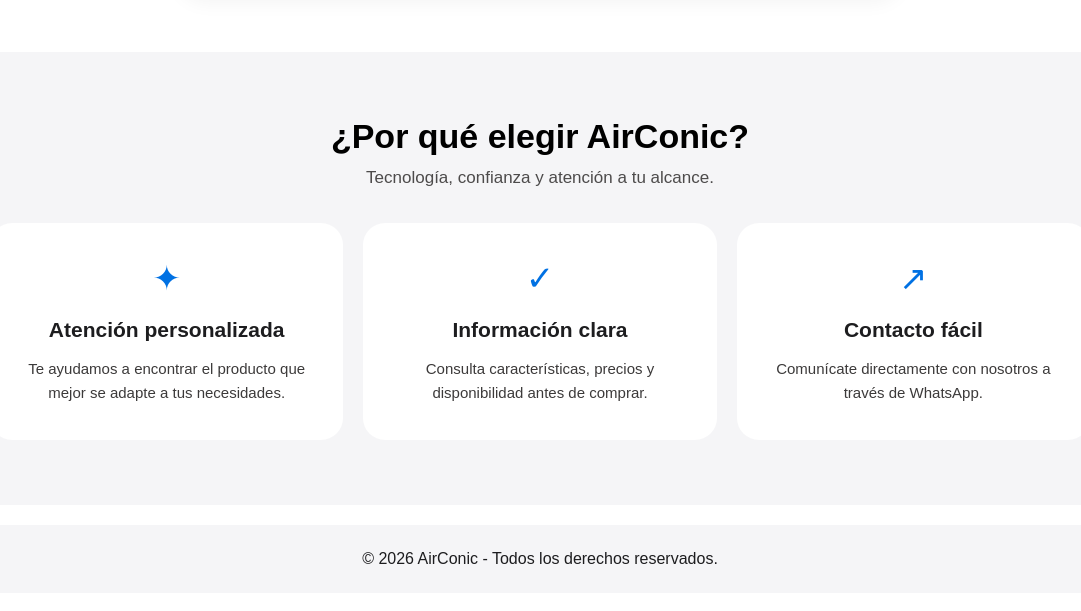
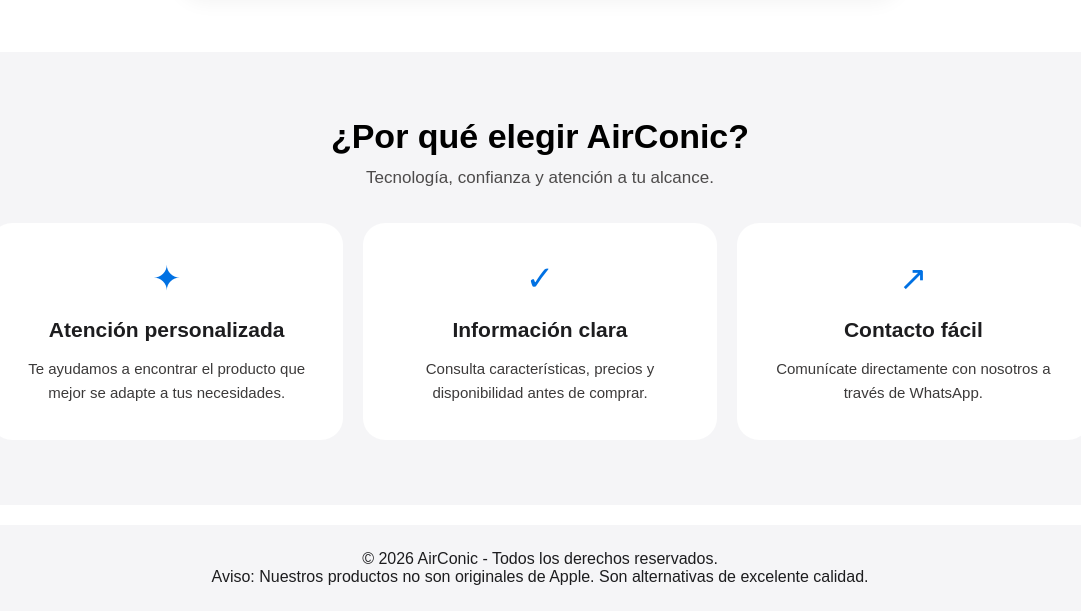
Before and after one commit to Fabixioo/Airconic, a plain HTML site: page index.html in a window 1280 px wide. Shown: the part 1632-2243 px from the top of the page, without its empty margins (100-1181 px from the left). Drawn offline with Linux system fonts and the light colour scheme.

Commit message:
Clarify products are not original Apple products in footer

```diff
--- a/index.html
+++ b/index.html
@@ -209,6 +209,9 @@
       © 2026 AirConic -
       Todos los derechos reservados.
     </p>
+    <p class="aviso-originalidad">
+      Aviso: Nuestros productos no son originales de Apple. Son alternativas de excelente calidad.
+    </p>
   </footer>
 
   <script src="script.js"></script>
```
